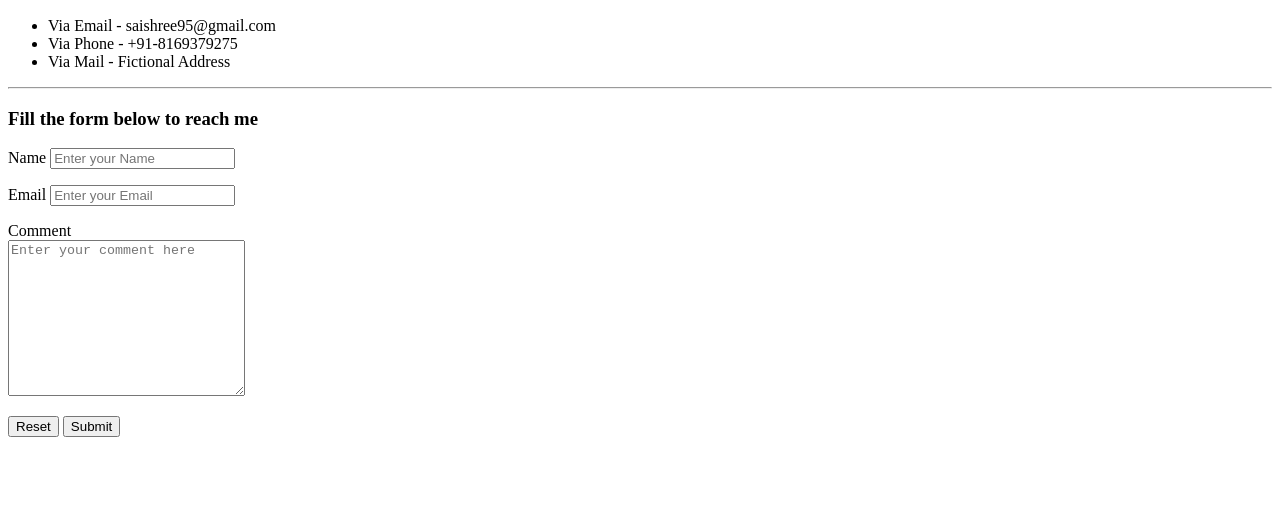
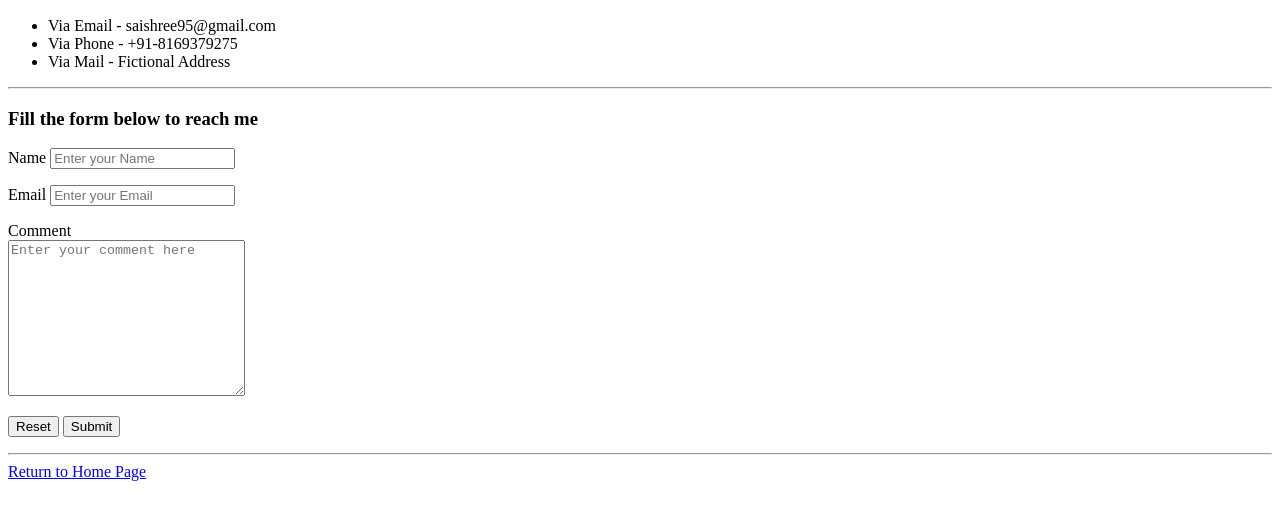
Before and after one commit to Fabhianna/CV, a plain HTML site: page contact us.html in a window 1280 px wide. Shown: the part 50-570 px from the top of the page. Drawn offline with Linux system fonts and the light colour scheme.

Commit message:
Updated Contact Us page

```diff
--- a/contact us.html
+++ b/contact us.html
@@ -36,6 +36,8 @@
             <input type="reset">
             <input type="submit">
         </p>
+        <hr>
+        <a href="index.html">Return to Home Page</a>
     </form>
     </p>
 </body>
```
